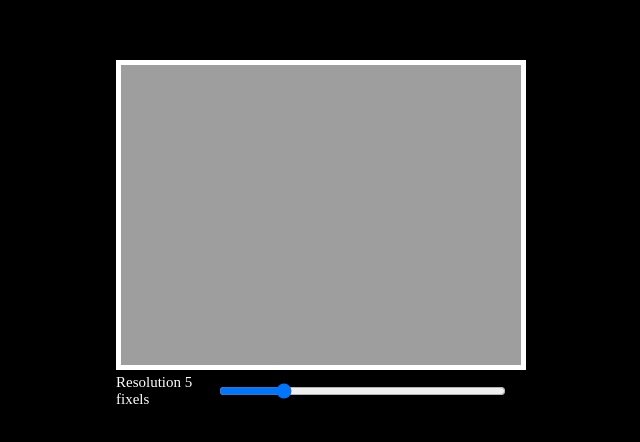
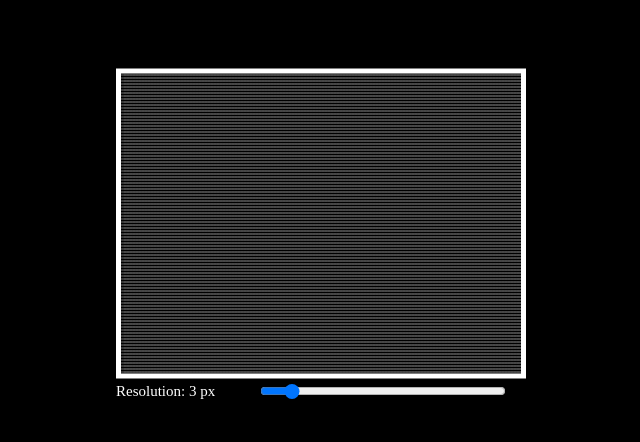
Before and after one commit to webtraveler-br/pixels-to-text, a plain HTML site: page index.html in a window 1280 px wide. Shown: the part 166-608 px from the top of the page, without its empty margins (319-959 px from the left). Drawn offline with Linux system fonts and the light colour scheme.

Commit message:
:sparkles: drawing symbols and slider changes resolution

```diff
--- a/index.html
+++ b/index.html
@@ -18,7 +18,7 @@
           id="resolution"
           min="1"
           max="20"
-          value="5"
+          value="3"
         />
       </div>
     </div>
--- a/script.js
+++ b/script.js
@@ -6,7 +6,24 @@ const ctx = canvas.getContext("2d");
 const image1 = new Image();
 image1.crossOrigin = "anonymous";
 image1.src =
-  "https://cdn.pixabay.com/photo/2021/12/19/21/48/eurasian-pygmy-owl-6881984_960_720.jpg";
+  "https://cdn.pixabay.com/photo/2015/12/09/01/02/mandalas-1084082_960_720.jpg";
+
+const inputSlider = document.getElementById("resolution");
+const inputLabel = document.getElementById("resolutionLabel");
+inputSlider.addEventListener("change", handleSlider);
+
+class Cell {
+  constructor(x, y, symbol, color) {
+    this.x = x;
+    this.y = y;
+    this.symbol = symbol;
+    this.color = color;
+  }
+  draw(ctx) {
+    ctx.fillStyle = this.color;
+    ctx.fillText(this.symbol, this.x, this.y);
+  }
+}
 
 class AsciiEffect {
   #imageCellArray = [];
@@ -56,17 +73,37 @@ class AsciiEffect {
           const avarageColorValue = total / 3;
           const color = `rgb(${red}, ${green}, ${blue})`;
           const symbol = this.#convertToSymbol(avarageColorValue);
-          if (total > 200)
-            this.#imageCellArray.push(new cellSize(x, y, symbol, color));
+          this.#imageCellArray.push(new Cell(x, y, symbol, color));
         }
       }
     }
   }
+  #drawAscii() {
+    this.#ctx.clearRect(0, 0, this.#width, this.#height);
+    for (let i = 0; i < this.#imageCellArray.length; i++) {
+      this.#imageCellArray[i].draw(this.#ctx);
+    }
+  }
+  draw(cellSize) {
+    this.#scanImage(cellSize);
+    this.#drawAscii();
+  }
 }
 let effect;
+
+function handleSlider() {
+  if (inputSlider.value == 1) {
+    inputLabel.textContent = "Original image";
+    ctx.drawImage(image1, 0, 0, canvas.width, canvas.height);
+  } else {
+    inputLabel.textContent = "Resolution: " + inputSlider.value + " px";
+    effect.draw(parseInt(inputSlider.value));
+  }
+}
 
 image1.onload = function initialize() {
   canvas.width = image1.width;
   canvas.height = image1.height;
   effect = new AsciiEffect(ctx, image1.width, image1.height);
+  handleSlider();
 };
--- a/style.css
+++ b/style.css
@@ -19,10 +19,10 @@ body {
   display: flex;
 }
 .controls > input {
-  width: 70%;
+  width: 60%;
 }
 .controls > label {
-  width: 25%;
+  width: 35%;
   color: white;
   font-size: 15px;
 }
```
